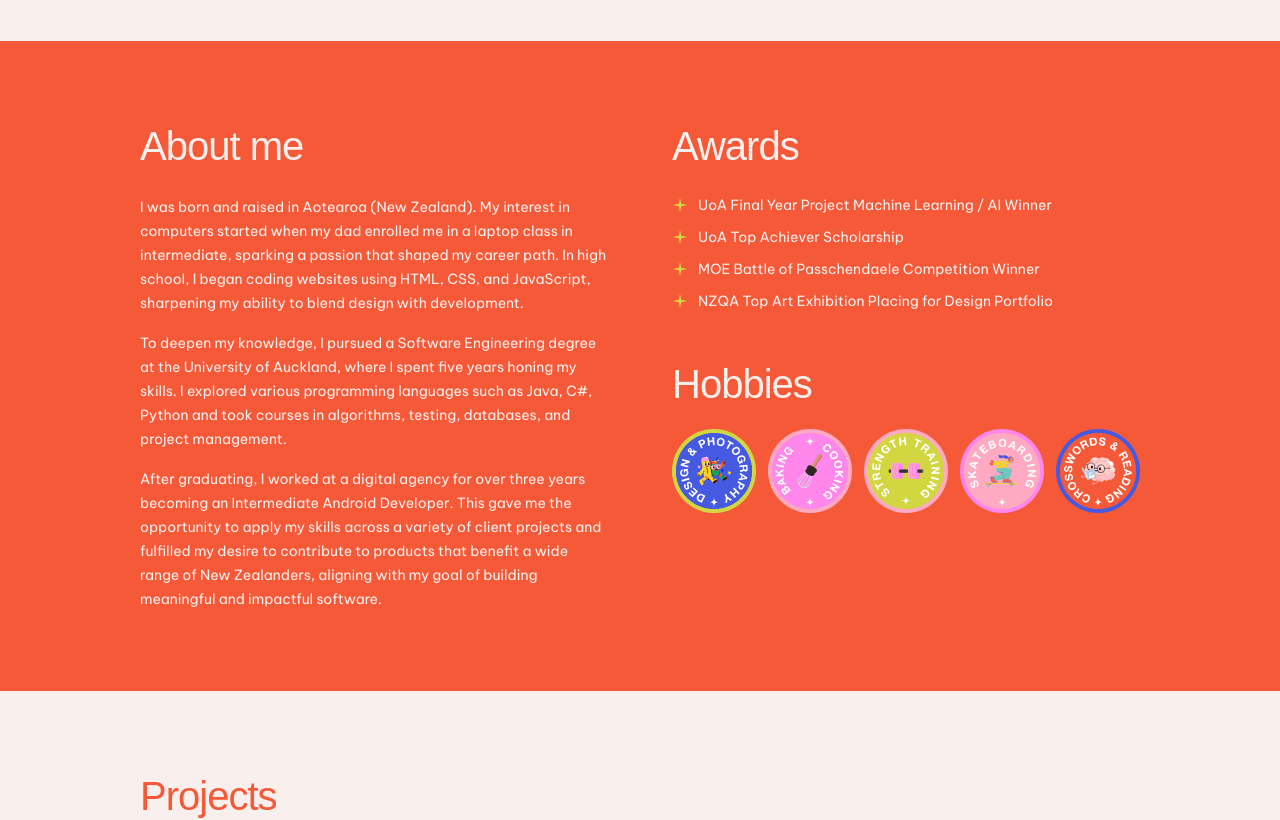
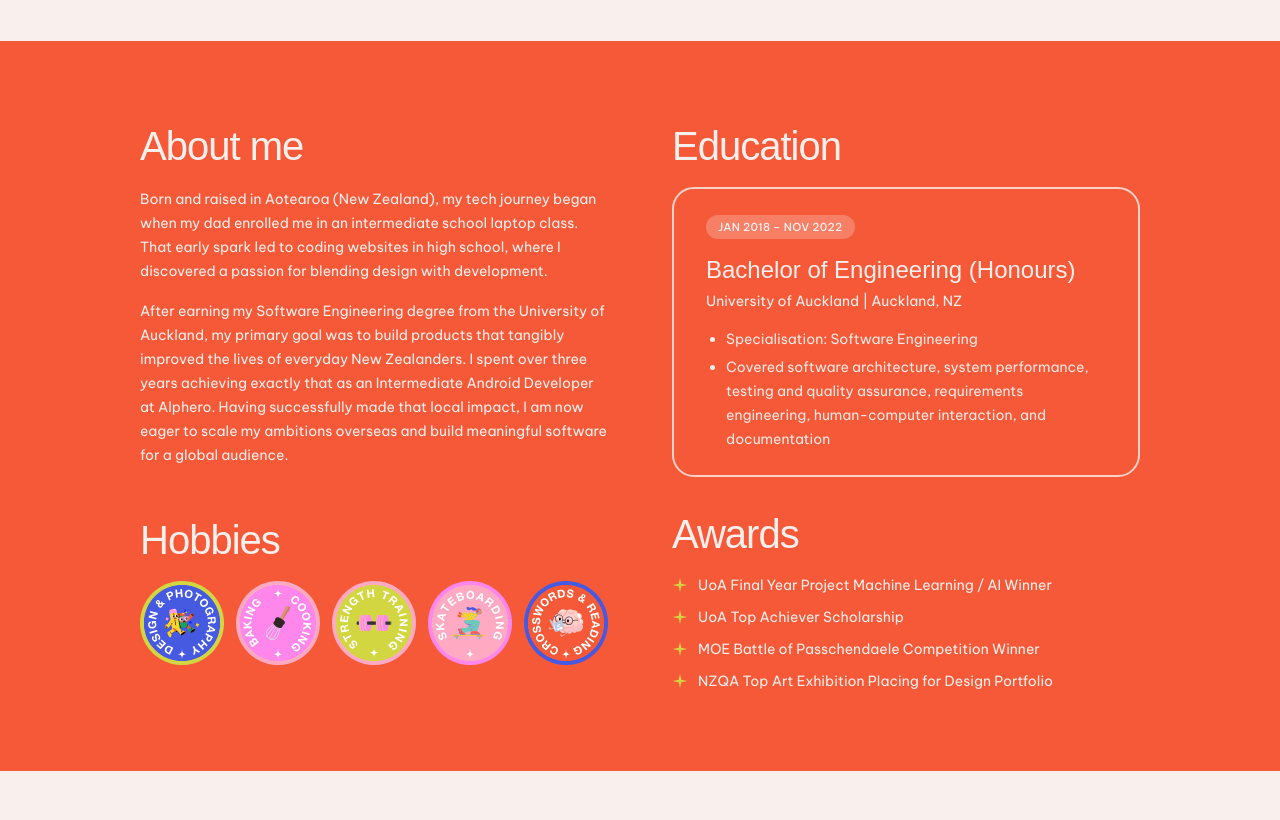
Before and after one commit to kkau201/portfolio, a Next.js app: page / in a window 1280 px wide. Shown: the part 760-1580 px from the top of the page. Built offline with nearby package versions, Linux system fonts and the light colour scheme; a web font is replaced by a local one.

Commit message:
Add education card to about section
- refactor to reuse components from the experience card

```diff
--- a/src/components/sections/About.tsx
+++ b/src/components/sections/About.tsx
@@ -1,4 +1,5 @@
 import { about } from "@/data/portfolioData";
+import { EducationCard } from "@/components/ui/EducationCard";
 import { HobbyBadge } from "@/components/ui/HobbyBadge";
 import { Icon } from "@/components/ui/Icon";
 
@@ -10,16 +11,29 @@ export function About() {
           <h2 id="about-heading" className="section-title text-oatmeal">
             About me
           </h2>
-          <div className="mt-6 space-y-4 text-[14px] leading-6 text-oatmeal">
+          <div className="mt-4 space-y-4 text-[14px] leading-6 text-oatmeal">
             {about.paragraphs.map((paragraph) => (
               <p key={paragraph.slice(0, 32)}>{paragraph}</p>
             ))}
           </div>
+          <h3 className="section-title mt-12 text-oatmeal">Hobbies</h3>
+          <ul className="hobby-row mt-4 grid w-full min-w-0 grid-cols-5 items-center gap-2 sm:gap-3">
+            {about.hobbies.map((hobby) => (
+                <HobbyBadge key={hobby.label} hobby={hobby} />
+            ))}
+          </ul>
         </div>
 
         <div className="min-w-0 text-left">
-          <h3 className="section-title text-oatmeal">Awards</h3>
-          <ul className="mt-6 space-y-3">
+          <h3 className="section-title text-oatmeal">Education</h3>
+          <div className="mt-4 space-y-4">
+            {about.education.map((item) => (
+              <EducationCard key={item.title} education={item} />
+            ))}
+          </div>
+
+          <h3 className="section-title mt-8 text-oatmeal">Awards</h3>
+          <ul className="mt-4 space-y-3">
             {about.awards.map((award) => (
               <li key={award} className="flex gap-2.5 text-[14px] leading-5">
                 <Icon name="sparkle" className="mt-0.5 size-4 shrink-0 text-lime" />
@@ -27,13 +41,6 @@ export function About() {
               </li>
             ))}
           </ul>
-
-          <h3 className="section-title mt-12 text-oatmeal">Hobbies</h3>
-          <ul className="hobby-row mt-5 grid w-full min-w-0 grid-cols-5 items-center gap-2 sm:gap-3">
-            {about.hobbies.map((hobby) => (
-              <HobbyBadge key={hobby.label} hobby={hobby} />
-            ))}
-          </ul>
         </div>
       </div>
     </section>
--- a/src/components/sections/Experience.tsx
+++ b/src/components/sections/Experience.tsx
@@ -1,5 +1,5 @@
 import { experience } from "@/data/portfolioData";
-import { Tag } from "@/components/ui/Tag";
+import { ExperienceCard } from "@/components/ui/ExperienceCard";
 
 export function Experience() {
   return (
@@ -28,28 +28,7 @@ export function Experience() {
             />
           </div>
           {experience.map((role) => (
-            <article key={role.title} className="relative">
-              <span className="absolute -left-6 top-0 z-[1] h-3 w-3 rounded-full border-2 border-oatmeal bg-tangerine md:-left-8" />
-              <div className="rounded-[22px] border-2 border-oatmeal/80 px-6 py-6 text-left md:px-8">
-                <p className="inline-flex rounded-full bg-oatmeal/25 px-3 py-1 text-[11px] font-medium uppercase tracking-wide">
-                  {role.dates}
-                </p>
-                <h3 className="mt-4 font-display text-[28px] font-normal leading-tight md:text-[32px]">
-                  {role.title}
-                </h3>
-                <h6 className="mt-2 font-display text-[14px] font-normal leading-tight md:text-[14px]">
-                  {role.company}
-                </h6>
-                <p className="mt-6 max-w-3xl text-[14px] leading-6 text-oatmeal/95">
-                  {role.desc}
-                </p>
-                <div className="mt-4 flex flex-wrap gap-2">
-                  {role.tags.map((tag) => (
-                    <Tag key={tag}>{tag}</Tag>
-                  ))}
-                </div>
-              </div>
-            </article>
+            <ExperienceCard key={role.title} role={role} />
           ))}
         </div>
       </div>
--- /dev/null
+++ b/src/components/ui/EducationCard.tsx
@@ -0,0 +1,24 @@
+import type { Education } from "@/types/portfolio";
+import {
+  OutlinedCard,
+  OutlinedCardMeta,
+  OutlinedCardPill,
+  OutlinedCardTitle,
+} from "@/components/ui/OutlinedCard";
+
+export function EducationCard({ education }: { education: Education }) {
+  return (
+    <OutlinedCard>
+      <OutlinedCardPill>{education.dates}</OutlinedCardPill>
+      <OutlinedCardTitle as="h4" className="text-[22px] md:text-[24px]">
+        {education.title}
+      </OutlinedCardTitle>
+      <OutlinedCardMeta>{education.institution}</OutlinedCardMeta>
+      <ul className="mt-4 list-disc space-y-1 pl-5 text-[14px] leading-6 text-oatmeal/95 marker:text-oatmeal">
+        {education.highlights.map((highlight) => (
+          <li key={highlight}>{highlight}</li>
+        ))}
+      </ul>
+    </OutlinedCard>
+  );
+}
--- /dev/null
+++ b/src/components/ui/ExperienceCard.tsx
@@ -0,0 +1,27 @@
+import type { Role } from "@/types/portfolio";
+import { Tag } from "@/components/ui/Tag";
+import {
+  OutlinedCard,
+  OutlinedCardMeta,
+  OutlinedCardPill,
+  OutlinedCardTitle,
+} from "@/components/ui/OutlinedCard";
+
+export function ExperienceCard({ role }: { role: Role }) {
+  return (
+    <article className="relative">
+      <span className="absolute -left-6 top-0 z-[1] h-3 w-3 rounded-full border-2 border-oatmeal bg-tangerine md:-left-8" />
+      <OutlinedCard>
+        <OutlinedCardPill>{role.dates}</OutlinedCardPill>
+        <OutlinedCardTitle>{role.title}</OutlinedCardTitle>
+        <OutlinedCardMeta>{role.company}</OutlinedCardMeta>
+        <p className="mt-6 max-w-3xl text-[14px] leading-6 text-oatmeal/95">{role.desc}</p>
+        <div className="mt-4 flex flex-wrap gap-2">
+          {role.tags.map((tag) => (
+            <Tag key={tag}>{tag}</Tag>
+          ))}
+        </div>
+      </OutlinedCard>
+    </article>
+  );
+}
--- a/src/components/ui/FeaturedProjectCard.tsx
+++ b/src/components/ui/FeaturedProjectCard.tsx
@@ -10,8 +10,8 @@ interface FeaturedProjectCardProps {
 
 export function FeaturedProjectCard({ project, href }: FeaturedProjectCardProps) {
   return (
-    <article className="project-card rounded-[28px] bg-lime p-[5px] text-left">
-      <div className="grid gap-6 rounded-[23px] bg-oatmeal p-5 sm:p-6 md:grid-cols-2 md:items-stretch md:gap-8 md:p-7">
+    <article className="project-card rounded-[28px] border-lime border-4 text-left">
+      <div className="grid gap-6 rounded-[23px] p-5 sm:p-6 md:grid-cols-2 md:items-stretch md:gap-8 md:p-7">
         <div className="project-card-media h-[240px] overflow-hidden rounded-[18px] md:h-full md:min-h-[380px]">
           <AssetImage
             src={project.img}
--- /dev/null
+++ b/src/components/ui/OutlinedCard.tsx
@@ -0,0 +1,44 @@
+import type { ReactNode } from "react";
+
+interface OutlinedCardProps {
+  children: ReactNode;
+  className?: string;
+}
+
+export function OutlinedCard({ children, className = "" }: OutlinedCardProps) {
+  return (
+    <div
+      className={`rounded-[22px] border-2 border-oatmeal/80 px-6 py-6 text-left md:px-8 ${className}`}
+    >
+      {children}
+    </div>
+  );
+}
+
+export function OutlinedCardPill({ children }: { children: ReactNode }) {
+  return (
+    <p className="inline-flex rounded-full bg-oatmeal/25 px-3 py-1 text-[11px] font-medium uppercase tracking-wide">
+      {children}
+    </p>
+  );
+}
+
+export function OutlinedCardTitle({
+  children,
+  as: Heading = "h3",
+  className = "text-[28px] md:text-[32px]",
+}: {
+  children: ReactNode;
+  as?: "h3" | "h4";
+  className?: string;
+}) {
+  return (
+    <Heading className={`mt-4 font-display font-normal leading-tight ${className}`}>
+      {children}
+    </Heading>
+  );
+}
+
+export function OutlinedCardMeta({ children }: { children: ReactNode }) {
+  return <p className="mt-2 text-[14px] font-normal leading-tight">{children}</p>;
+}
--- a/src/data/portfolioData.ts
+++ b/src/data/portfolioData.ts
@@ -70,9 +70,19 @@ export const hero: HeroContent = {
 
 export const about: AboutContent = {
   paragraphs: [
-    "I was born and raised in Aotearoa (New Zealand). My interest in computers started when my dad enrolled me in a laptop class in intermediate, sparking a passion that shaped my career path. In high school, I began coding websites using HTML, CSS, and JavaScript, sharpening my ability to blend design with development.",
-    "To deepen my knowledge, I pursued a Software Engineering degree at the University of Auckland, where I spent five years honing my skills. I explored various programming languages such as Java, C#, Python and took courses in algorithms, testing, databases, and project management.",
-    "After graduating, I worked at a digital agency for over three years becoming an Intermediate Android Developer. This gave me the opportunity to apply my skills across a variety of client projects and fulfilled my desire to contribute to products that benefit a wide range of New Zealanders, aligning with my goal of building meaningful and impactful software.",
+    "Born and raised in Aotearoa (New Zealand), my tech journey began when my dad enrolled me in an intermediate school laptop class. That early spark led to coding websites in high school, where I discovered a passion for blending design with development.",
+    "After earning my Software Engineering degree from the University of Auckland, my primary goal was to build products that tangibly improved the lives of everyday New Zealanders. I spent over three years achieving exactly that as an Intermediate Android Developer at Alphero. Having successfully made that local impact, I am now eager to scale my ambitions overseas and build meaningful software for a global audience.",
+  ],
+  education: [
+    {
+      dates: "Jan 2018 – Nov 2022",
+      title: "Bachelor of Engineering (Honours)",
+      institution: "University of Auckland | Auckland, NZ",
+      highlights: [
+        "Specialisation: Software Engineering",
+        "Covered software architecture, system performance, testing and quality assurance, requirements engineering, human-computer interaction, and documentation",
+      ],
+    },
   ],
   awards: [
     "UoA Final Year Project Machine Learning / AI Winner",
```
Also changed, not shown: src/types/portfolio.ts (+8 -0 lines).
